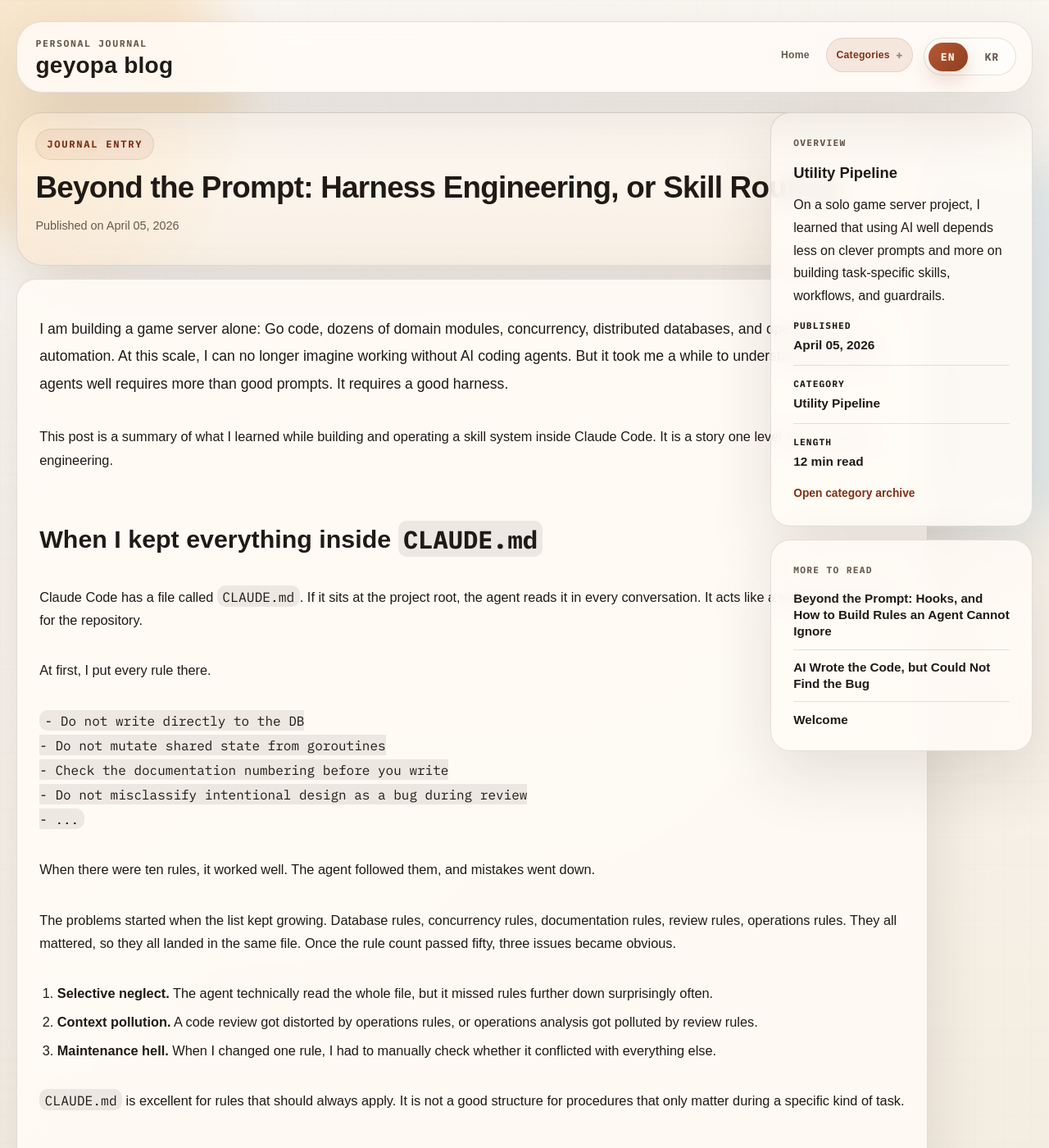
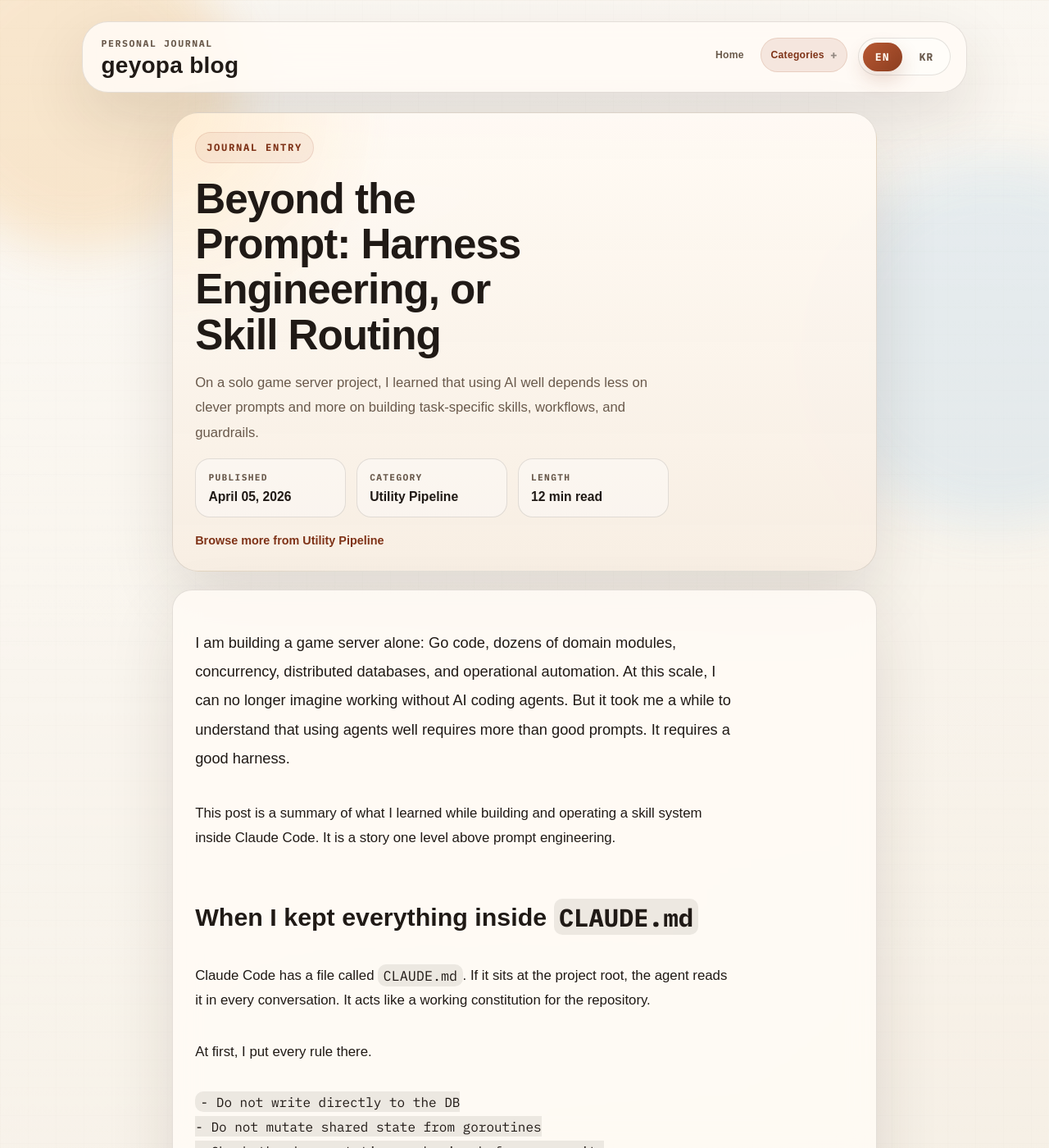
Before and after one commit to parkbrother86/parkbrother86.github.io, a Jekyll site: the page built from _posts/2026-04-05-beyond-the-prompt-harness-engineering.md, in a window 1280 px wide and 1400 px high. Shown: the whole window at 82% size. Built offline with Jekyll 4.4.1, drawn with Linux system fonts in a browser that asks for light colours; some web fonts are replaced.

Commit message:
Refocus post pages on reading flow

```diff
--- a/_layouts/post.html
+++ b/_layouts/post.html
@@ -8,104 +8,88 @@ layout: default
 {% assign article_word_count = page.content | strip_html | number_of_words %}
 {% assign article_read_minutes = article_word_count | plus: 219 | divided_by: 220 %}
 
-<article class="article-shell">
+<article class="article-shell article-shell-reading">
   <div class="article-main">
-    <header class="article-hero">
+    <header class="article-hero article-hero-reading">
       <span class="eyebrow bilingual">
         <span class="en">Journal Entry</span>
         <span class="ko">기록</span>
       </span>
+
       <h1 class="post-title bilingual">
         <span class="en">{{ page.title }}</span>
         {% if page.title_kr %}
           <span class="ko">{{ page.title_kr }}</span>
         {% endif %}
       </h1>
-      <p class="post-meta">
-        <span class="bilingual inline">
-          <span class="en">Published on {{ page.date | date: "%B %d, %Y" }}</span>
-          <span class="ko">{{ page.date | date: "%Y-%m-%d" }} 게시</span>
-        </span>
-      </p>
-    </header>
-    <div class="panel post-body">
-      {{ content }}
-    </div>
-  </div>
 
-  <aside class="article-sidebar">
-    <div class="panel article-side-panel">
-      <p class="article-side-kicker bilingual">
-        <span class="en">Overview</span>
-        <span class="ko">개요</span>
-      </p>
-      {% if article_category %}
-        <a class="article-side-category" href="{{ article_category.path | relative_url }}">
-          <span class="bilingual">
-            <span class="en">{{ article_category.en }}</span>
-            <span class="ko">{{ article_category.kr }}</span>
-          </span>
-        </a>
-      {% endif %}
       {% if page.excerpt_en or page.excerpt_kr %}
-        <p class="article-side-summary bilingual">
+        <p class="article-deck bilingual">
           <span class="en">{{ page.excerpt_en | default: page.excerpt | strip_html | strip_newlines }}</span>
           <span class="ko">{{ page.excerpt_kr | default: page.excerpt | strip_html | strip_newlines }}</span>
         </p>
       {% endif %}
-      <dl class="article-side-meta">
-        <div class="article-side-meta-row">
-          <dt class="bilingual">
+
+      <div class="article-meta-strip">
+        <div class="article-meta-chip">
+          <span class="article-meta-label bilingual">
             <span class="en">Published</span>
             <span class="ko">게시일</span>
-          </dt>
-          <dd class="bilingual">
+          </span>
+          <span class="article-meta-value bilingual">
             <span class="en">{{ page.date | date: "%B %d, %Y" }}</span>
             <span class="ko">{{ page.date | date: "%Y-%m-%d" }}</span>
-          </dd>
+          </span>
         </div>
+
         {% if article_category %}
-          <div class="article-side-meta-row">
-            <dt class="bilingual">
+          <div class="article-meta-chip">
+            <span class="article-meta-label bilingual">
               <span class="en">Category</span>
               <span class="ko">카테고리</span>
-            </dt>
-            <dd class="bilingual">
+            </span>
+            <a class="article-meta-link bilingual" href="{{ article_category.path | relative_url }}">
               <span class="en">{{ article_category.en }}</span>
               <span class="ko">{{ article_category.kr }}</span>
-            </dd>
+            </a>
           </div>
         {% endif %}
-        <div class="article-side-meta-row">
-          <dt class="bilingual">
+
+        <div class="article-meta-chip">
+          <span class="article-meta-label bilingual">
             <span class="en">Length</span>
             <span class="ko">분량</span>
-          </dt>
-          <dd class="bilingual">
+          </span>
+          <span class="article-meta-value bilingual">
             <span class="en">{{ article_read_minutes }} min read</span>
             <span class="ko">약 {{ article_read_minutes }}분</span>
-          </dd>
+          </span>
         </div>
-      </dl>
+      </div>
+
       {% if article_category %}
-        <a class="article-side-archive" href="{{ article_category.path | relative_url }}">
-          <span class="bilingual inline">
-            <span class="en">Open category archive</span>
-            <span class="ko">카테고리 아카이브 보기</span>
-          </span>
+        <a class="article-track-link bilingual inline" href="{{ article_category.path | relative_url }}">
+          <span class="en">Browse more from {{ article_category.en }}</span>
+          <span class="ko">{{ article_category.kr }}에서 더 보기</span>
         </a>
       {% endif %}
+    </header>
+
+    <div class="panel post-body">
+      {{ content }}
     </div>
 
-    <div class="panel article-side-panel">
-      <p class="article-side-kicker bilingual">
-        <span class="en">More to read</span>
-        <span class="ko">함께 보기</span>
+    <section class="article-after">
+      <div class="panel article-after-panel">
+        <p class="article-after-kicker bilingual">
+          <span class="en">Continue Reading</span>
+          <span class="ko">이어서 읽기</span>
         </p>
-      <div class="article-side-links">
+
+        <div class="article-after-links">
           {% if recent_posts.size > 0 %}
             {% for post in recent_posts limit: 3 %}
-            <a class="article-side-link" href="{{ post.url | relative_url }}">
+              <a class="article-after-link" href="{{ post.url | relative_url }}">
                 <span class="bilingual">
                   <span class="en">{{ post.title }}</span>
                   {% if post.title_kr %}
@@ -117,10 +101,11 @@ layout: default
           {% else %}
             <p class="empty-state bilingual">
               <span class="en">More posts will show up here as the archive grows.</span>
-            <span class="ko">글이 더 쌓이면 이곳에 함께 볼 글이 표시됩니다.</span>
+              <span class="ko">글이 쌓이면 여기에 다른 글도 나타납니다.</span>
             </p>
           {% endif %}
         </div>
       </div>
-  </aside>
+    </section>
+  </div>
 </article>
--- a/assets/css/style.css
+++ b/assets/css/style.css
@@ -13,9 +13,9 @@
   --radius-xl: 32px;
   --radius-lg: 24px;
   --radius-md: 18px;
-  --article-main-width: 760px;
-  --article-sidebar-width: 320px;
-  --article-gap: clamp(1.5rem, 3vw, 3rem);
+  --article-column-width: 860px;
+  --article-text-width: 74ch;
+  --article-gap: clamp(1rem, 2vw, 1.4rem);
 }
 
 * {
@@ -88,7 +88,11 @@ a {
 }
 
 .page-post .site-shell {
-  width: min(1240px, calc(100% - 2rem));
+  width: min(1080px, calc(100% - 2rem));
+}
+
+.page-post .site-header {
+  position: static;
 }
 
 .site-header,
@@ -788,20 +792,14 @@ html[data-language="kr"] .bilingual > .en {
 }
 
 .article-shell {
-  display: grid;
-  grid-template-columns: minmax(0, var(--article-main-width)) minmax(260px, var(--article-sidebar-width));
-  gap: var(--article-gap);
-  align-items: start;
-  justify-content: space-between;
+  display: block;
 }
 
 .article-main {
   display: grid;
-  gap: 1rem;
-  min-width: 0;
-  width: 100%;
-  max-width: var(--article-main-width);
-  justify-self: start;
+  gap: var(--article-gap);
+  width: min(100%, var(--article-column-width));
+  margin: 0 auto;
 }
 
 .category-archive {
@@ -878,29 +876,109 @@ html[data-language="kr"] .bilingual > .en {
     radial-gradient(circle at top left, rgba(255, 214, 152, 0.34), transparent 26%),
     linear-gradient(180deg, rgba(255, 250, 244, 0.94), rgba(247, 237, 226, 0.92));
   border-radius: var(--radius-xl);
-  padding: 1.2rem 1.4rem 1.25rem;
+  padding: 1.45rem 1.7rem 1.5rem;
+}
+
+.article-hero-reading {
+  display: grid;
+  gap: 1rem;
 }
 
 .post-title {
-  font-size: clamp(1.65rem, 3vw, 2.3rem);
+  margin: 0;
+  max-width: 14ch;
+  font-size: clamp(2rem, 4vw, 3.4rem);
   font-weight: 700;
-  line-height: 1.16;
+  line-height: 1.08;
   letter-spacing: -0.02em;
 }
 
-.post-meta {
-  margin-top: 0.75rem;
+.article-deck {
+  margin: 0;
+  max-width: 62ch;
+  color: var(--muted);
+  font-size: 1.04rem;
+  line-height: 1.82;
+}
+
+.article-meta-strip {
+  display: flex;
+  flex-wrap: wrap;
+  gap: 0.8rem;
+}
+
+.article-meta-chip {
+  min-width: 11.5rem;
+  padding: 0.85rem 0.95rem;
+  border: 1px solid var(--line);
+  border-radius: 18px;
+  background: rgba(255, 255, 255, 0.36);
+  display: grid;
+  gap: 0.18rem;
+}
+
+.article-meta-label .en {
+  color: var(--muted);
+  font-family: "IBM Plex Mono", monospace;
+  font-size: 0.7rem;
+  font-weight: 700;
+  letter-spacing: 0.12em;
+  text-transform: uppercase;
+}
+
+.article-meta-label .ko {
+  color: var(--muted);
+  font-size: 0.74rem;
+}
+
+.article-meta-value .en,
+.article-meta-link .en {
+  color: var(--text);
+  font-size: 0.98rem;
+  font-weight: 600;
+  line-height: 1.28;
+}
+
+.article-meta-value .ko,
+.article-meta-link .ko {
+  font-size: 0.8rem;
+  line-height: 1.3;
+}
+
+.article-meta-link {
+  text-decoration: none;
+}
+
+.article-meta-link:hover,
+.article-meta-link:focus-visible {
+  color: var(--accent-deep);
+}
+
+.article-track-link {
+  width: fit-content;
+  text-decoration: none;
+  color: var(--accent-deep);
   font-size: 0.9rem;
+  font-weight: 700;
 }
 
 .post-body {
   max-width: none;
-  padding: 1.75rem 1.85rem;
+  padding: 2rem 2.15rem;
+}
+
+.post-body > * {
+  margin-right: auto;
+  margin-left: 0;
+}
+
+.post-body > :not(.table-wrap) {
+  max-width: var(--article-text-width);
 }
 
 .post-body .lede {
-  font-size: 1.1rem;
-  line-height: 1.88;
+  font-size: 1.14rem;
+  line-height: 1.94;
 }
 
 .post-body h2 {
@@ -975,125 +1053,51 @@ html[data-language="kr"] .bilingual > .en {
 
 .post-body p,
 .post-body li {
-  font-size: 1.02rem;
+  font-size: 1.05rem;
 }
 
-.article-sidebar {
+.article-after {
   display: grid;
+  grid-template-columns: 1fr;
   gap: 1rem;
-  width: min(100%, var(--article-sidebar-width));
-  min-width: 0;
-  justify-self: end;
-  align-self: start;
-  position: sticky;
-  top: 6.8rem;
 }
 
-.article-side-panel {
+.article-after-panel {
   display: grid;
   gap: 0.9rem;
-  padding: 1.2rem 1.2rem 1.25rem;
-  width: 100%;
+  padding: 1.2rem 1.25rem 1.25rem;
+  max-width: 30rem;
 }
 
-.article-side-kicker {
+.article-after-kicker {
   margin: 0;
   color: var(--muted);
   font-size: 0.8rem;
   font-weight: 700;
 }
 
-.article-side-kicker .en {
+.article-after-kicker .en {
   font-family: "IBM Plex Mono", monospace;
   font-size: 0.7rem;
   letter-spacing: 0.12em;
   text-transform: uppercase;
 }
 
-.article-side-category {
-  text-decoration: none;
-}
-
-.article-side-category .en {
-  color: var(--text);
-  font-size: 1.15rem;
-  font-weight: 700;
-  line-height: 1.25;
-}
-
-.article-side-category .ko {
-  font-size: 0.8rem;
-}
-
-.article-side-summary {
-  margin: 0;
-  color: var(--muted);
-  font-size: 0.95rem;
-  line-height: 1.75;
-}
-
-.article-side-summary .en {
-  color: var(--text);
-  font-size: 1rem;
-  line-height: 1.72;
-}
-
-.article-side-category:hover,
-.article-side-category:focus-visible,
-.article-side-archive:hover,
-.article-side-archive:focus-visible,
-.article-side-link:hover,
-.article-side-link:focus-visible {
+.article-track-link:hover,
+.article-track-link:focus-visible,
+.article-after-archive:hover,
+.article-after-archive:focus-visible,
+.article-after-link:hover,
+.article-after-link:focus-visible {
   color: var(--accent-deep);
 }
 
-.article-side-meta {
-  margin: 0;
-  display: grid;
-  gap: 0.85rem;
-}
-
-.article-side-meta-row {
-  display: grid;
-  gap: 0.2rem;
-  padding-top: 0.85rem;
-  border-top: 1px solid var(--line);
-}
-
-.article-side-meta-row:first-child {
-  padding-top: 0;
-  border-top: 0;
-}
-
-.article-side-meta dt,
-.article-side-meta dd {
-  margin: 0;
-}
-
-.article-side-meta dt .en {
-  font-family: "IBM Plex Mono", monospace;
-  font-size: 0.7rem;
-  font-weight: 700;
-  letter-spacing: 0.1em;
-  text-transform: uppercase;
-}
-
-.article-side-meta dt .ko {
-  font-size: 0.74rem;
-}
-
-.article-side-meta dd .en {
-  font-size: 0.96rem;
-  font-weight: 600;
-  line-height: 1.3;
-}
-
-.article-side-links {
+.article-after-links {
   display: grid;
   gap: 0.7rem;
 }
 
-.article-side-archive {
+.article-after-archive {
   display: inline-flex;
   width: fit-content;
   margin-top: 0.15rem;
@@ -1103,26 +1107,26 @@ html[data-language="kr"] .bilingual > .en {
   font-weight: 700;
 }
 
-.article-side-link {
+.article-after-link {
   display: block;
   padding-top: 0.72rem;
   border-top: 1px solid var(--line);
   text-decoration: none;
 }
 
-.article-side-link:first-child {
+.article-after-link:first-child {
   padding-top: 0;
   border-top: 0;
 }
 
-.article-side-link .en {
+.article-after-link .en {
   color: var(--text);
   font-size: 0.95rem;
   font-weight: 600;
   line-height: 1.32;
 }
 
-.article-side-link .ko {
+.article-after-link .ko {
   font-size: 0.75rem;
   line-height: 1.3;
 }
@@ -1153,19 +1157,10 @@ code {
 }
 
 @media (max-width: 1080px) {
-  .article-shell {
-    grid-template-columns: 1fr;
+  .article-main {
+    width: min(100%, 52rem);
   }
 
-  .article-main {
-    max-width: none;
-  }
-
-  .article-sidebar {
-    position: static;
-    width: 100%;
-    justify-self: stretch;
-  }
 }
 
 @media (max-width: 860px) {
@@ -1215,9 +1210,6 @@ code {
     align-items: flex-start;
   }
 
-  .article-sidebar {
-    position: static;
-  }
 }
 
 @media (max-width: 640px) {
@@ -1271,11 +1263,20 @@ code {
 
   .article-hero,
   .post-body,
-  .article-side-panel {
+  .article-after-panel {
     padding: 1.25rem;
   }
 
   .post-title {
     font-size: 1.7rem;
+    max-width: none;
+  }
+
+  .article-meta-strip {
+    flex-direction: column;
+  }
+
+  .article-meta-chip {
+    min-width: 0;
   }
 }
```
Lines whose indentation alone changed are shown as unchanged.
